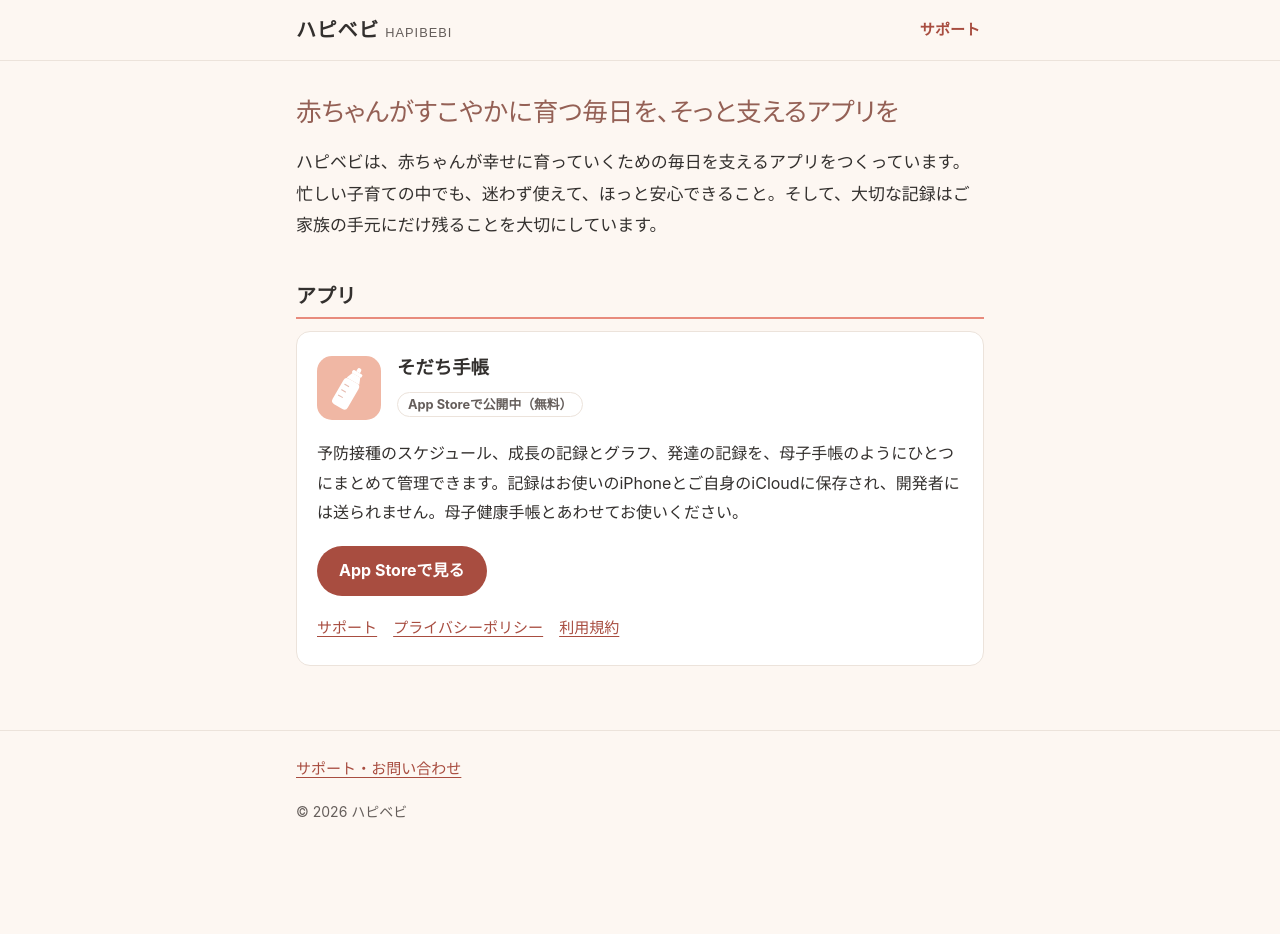
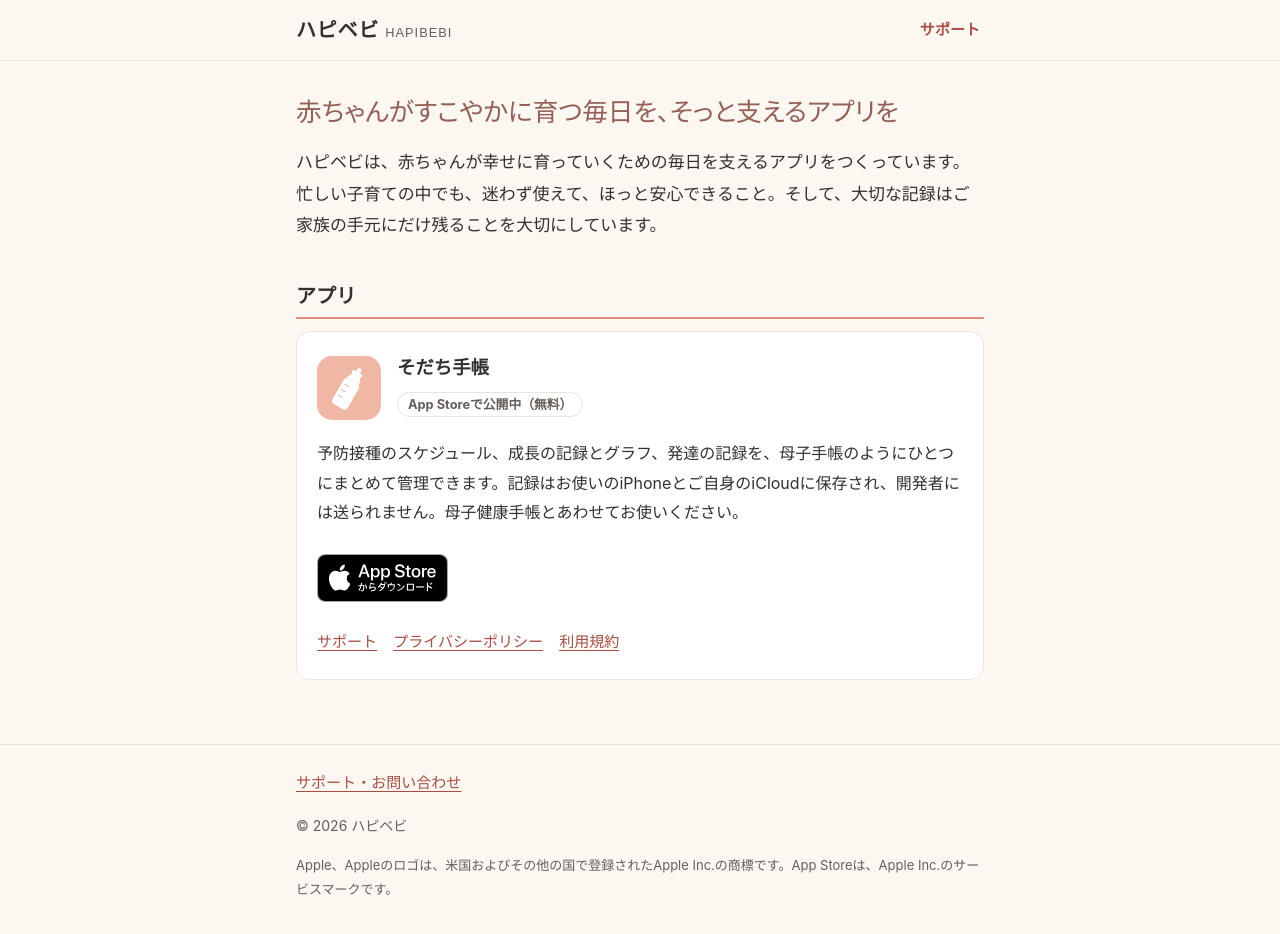
Before and after one commit to hapibebi/hapibebi.jp, a plain HTML site: page docs/index.html in a window 1280 px wide. Before the commit the page ends 879 px from the top, so only its background shows below. Drawn offline with Linux system fonts and the light colour scheme.

Commit message:
トップ：App Storeのボタンを公式の日本語バッジに差し替え、商標の表記を追加
Co-Authored-By: Claude Opus 5.5 <noreply@anthropic.com>

```diff
--- a/docs/assets/style.css
+++ b/docs/assets/style.css
@@ -143,6 +143,9 @@ li { margin-bottom: 6px; }
 .app-icon svg { display: block; width: 100%; height: 100%; }
 .app-card h3 { margin: 0 0 4px; font-size: 1.15rem; }
 .status { display: inline-block; font-size: 0.8rem; font-weight: 700; color: var(--text-muted); border: 1px solid var(--border); border-radius: 999px; padding: 0 10px; margin-bottom: 8px; }
+/* App Store のバッジ：Appleのルールで高さ40px以上、まわりに高さの1/4以上の余白。画像は手を加えない */
+.store-badge { display: inline-block; margin: 12px 0 16px; }
+.store-badge img { display: block; height: 48px; width: auto; }
 .links { display: flex; flex-wrap: wrap; gap: 4px 16px; font-size: 0.94rem; margin: 0; padding: 0; list-style: none; }
 
 /* よくある質問 */
@@ -161,3 +164,4 @@ th { white-space: nowrap; color: var(--text-muted); font-size: 0.875rem; }
 /* フッター */
 .site-footer { border-top: 1px solid var(--border); padding: 24px 0 40px; font-size: 0.875rem; color: var(--text-muted); }
 .site-footer .links { margin-bottom: 10px; }
+.site-footer .legal { font-size: 0.8125rem; margin-top: 8px; }
--- a/docs/index.html
+++ b/docs/index.html
@@ -43,7 +43,12 @@
     </div>
     <div>
         <p>予防接種のスケジュール、成長の記録とグラフ、発達の記録を、母子手帳のようにひとつにまとめて管理できます。記録はお使いのiPhoneとご自身のiCloudに保存され、開発者には送られません。母子健康手帳とあわせてお使いください。</p>
-        <p><a class="button" href="https://apps.apple.com/jp/app/id6811896575" target="_blank" rel="noopener">App Storeで見る</a></p>
+        <a class="store-badge" href="https://apps.apple.com/jp/app/id6811896575" target="_blank" rel="noopener">
+          <picture>
+            <source srcset="/assets/appstore-badge-ja-white.svg" media="(prefers-color-scheme: dark)">
+            <img src="/assets/appstore-badge-ja-black.svg" alt="App Storeからダウンロード" height="48">
+          </picture>
+        </a>
         <ul class="links">
           <li><a href="/support/">サポート</a></li>
           <li><a href="/sodachi/privacy/">プライバシーポリシー</a></li>
@@ -59,6 +64,7 @@
       <li><a href="/support/">サポート・お問い合わせ</a></li>
     </ul>
     <p>© 2026 ハピベビ</p>
+    <p class="legal">Apple、Appleのロゴは、米国およびその他の国で登録されたApple Inc.の商標です。App Storeは、Apple Inc.のサービスマークです。</p>
   </div>
 </footer>
 </body>
```
Also changed, not shown: docs/assets/appstore-badge-ja-black.svg (added), docs/assets/appstore-badge-ja-white.svg (added), 1 other file.
